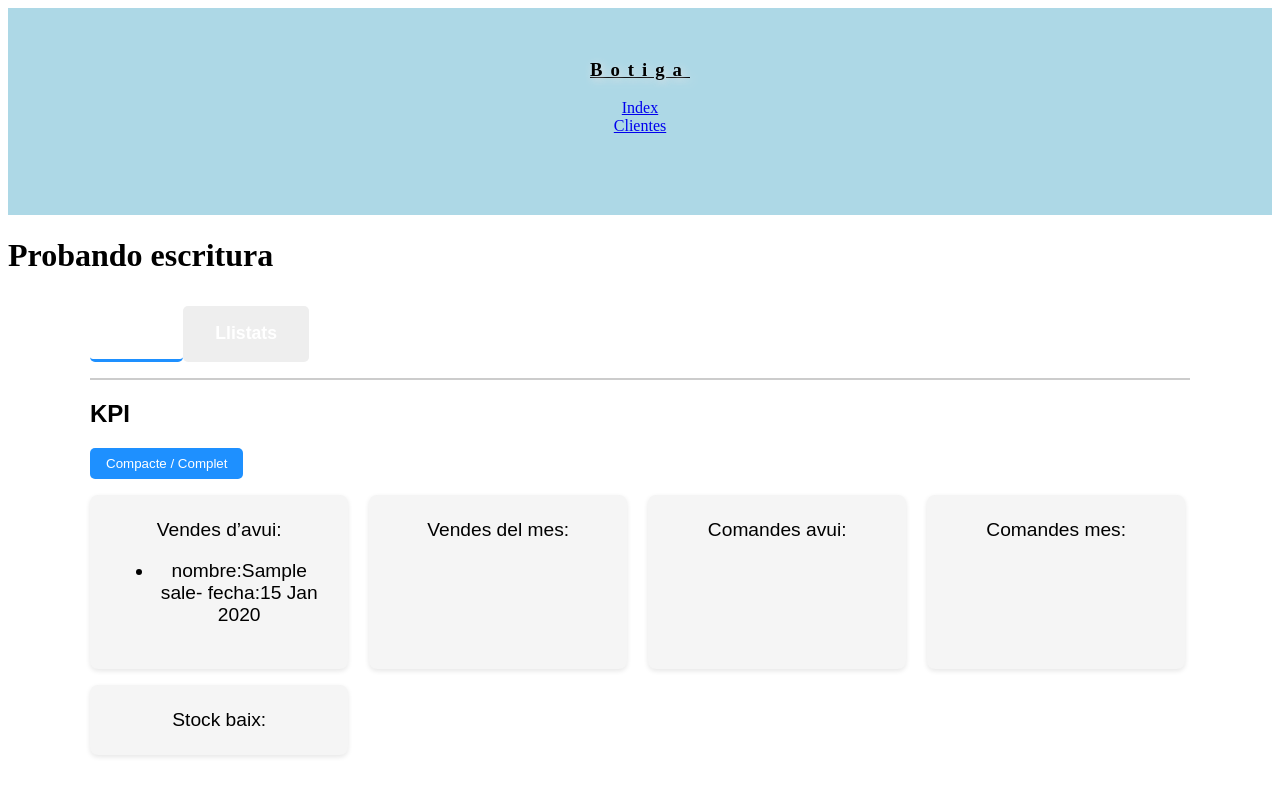
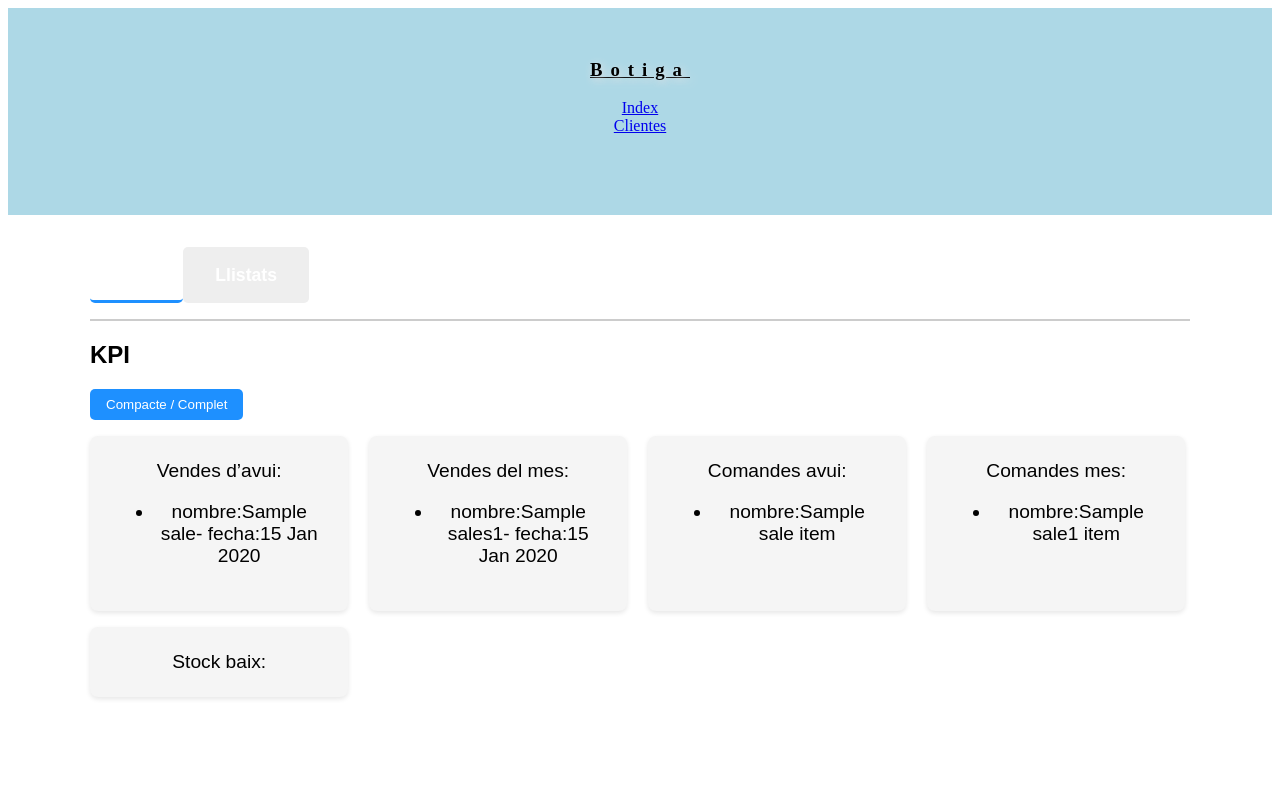
Before and after one commit to eignaciobazan/DAM1M04-Exercici401, a Node server app: template DAM1M04-EXERCICI401/server/views/index.hbs in a window 1280 px wide. Run offline with Node 20, Linux system fonts and the light colour scheme; the template is opened without the code that fills it: most values are stand-ins (such as "Sample title", 1, 10 or a date in 2020); some libraries are stand-ins or nearby versions.

Commit message:
Campos agregados

```diff
--- a/DAM1M04-EXERCICI401/server/app.js
+++ b/DAM1M04-EXERCICI401/server/app.js
@@ -15,9 +15,9 @@ const db = new MySQL();
 if (!isProxmox) {
   db.init({
     host: 'localhost',
-    port: 3306,
-    user: 'root',
-    password: 'tuclave',
+    port: 3307,
+    user: 'super',
+    password: '1234',
     database: 'botiga_marcas'
   });
 } else {
@@ -68,13 +68,19 @@ app.get('/', async (req, res) => {
                                       JOIN sale_items si ON s.id = si.sale_id
                                       JOIN products p ON si.product_id = p.id
                                       WHERE YEAR(sale_date) = 2026
-                                      AND MONTH(sale_date) = 03;`);
+                                      AND MONTH(sale_date) = 3;`);
 
     const sale_itemsRows=await db.query(`SELECT p.name AS product_name
                                     FROM sale_items si
                                     JOIN sales s ON si.sale_id = s.id
                                     JOIN products p ON si.product_id = p.id
                                     WHERE DAY(s.sale_date) = 14;
+                                    `);
+    const sale1_itemsRows=await db.query(`SELECT p.name AS product_name
+                                    FROM sale_items si
+                                    JOIN sales s ON si.sale_id = s.id
+                                    JOIN products p ON si.product_id = p.id
+                                    WHERE MONTH(s.sale_date) = 2;
                                     `)
     //console.log(salesRows)
     //console.log("abc")
@@ -85,7 +91,7 @@ app.get('/', async (req, res) => {
     const salesJson = db.table_to_json(salesRows, { name: 'string', sale_date: 'date'});
     const sales1Json = db.table_to_json(sales1Rows, { name: 'string', sale_date: 'date'});
     const sale_itemsJson = db.table_to_json(sale_itemsRows, { product_name: 'string'});
-
+    const sale1_itemsJson = db.table_to_json(sale_itemsRows, { product_name: 'string'});
 
     // Llegir l'arxiu .json amb dades comunes per a totes les pàgines
     const commonData = JSON.parse(
@@ -97,6 +103,7 @@ app.get('/', async (req, res) => {
       sale_items:sale_itemsJson,
       sales1:sales1Json,
       sales: salesJson,
+      sale1_items:sale1_itemsJson,
       common: commonData
     };
 
--- a/DAM1M04-EXERCICI401/server/views/index.hbs
+++ b/DAM1M04-EXERCICI401/server/views/index.hbs
@@ -5,7 +5,6 @@
   {{> header}}
 </head>
 <body>
-  <h1>Probando escritura</h1>
   <section class="dashboard">
 
             <div class="tabs">
@@ -27,9 +26,33 @@
 
                         </ul>
                     </div>
-                    <div class="card">Vendes del mes:</div>
-                    <div class="card">Comandes avui:</div>
-                    <div class="card">Comandes mes:</div>
+                    <div class="card">Vendes del mes:
+                        <ul>
+                            {{#each sales1}}
+                                <li>nombre:{{name}}-
+                                    fecha:{{sale_date}}</li>
+                            {{/each}}
+
+                        </ul>
+                    </div>
+                    <div class="card">Comandes avui:
+                        <ul>
+                            {{#each sale_items}}
+                                <li>nombre:{{product_name}}
+
+                            {{/each}}
+
+                        </ul>
+                    </div>
+                    <div class="card">Comandes mes:
+                        <ul>
+                            {{#each sale1_items}}
+                                <li>nombre:{{product_name}}
+
+                            {{/each}}
+
+                        </ul>
+                    </div>
                     <div class="card">Stock baix:</div>
                 </div>
             </div>
```
